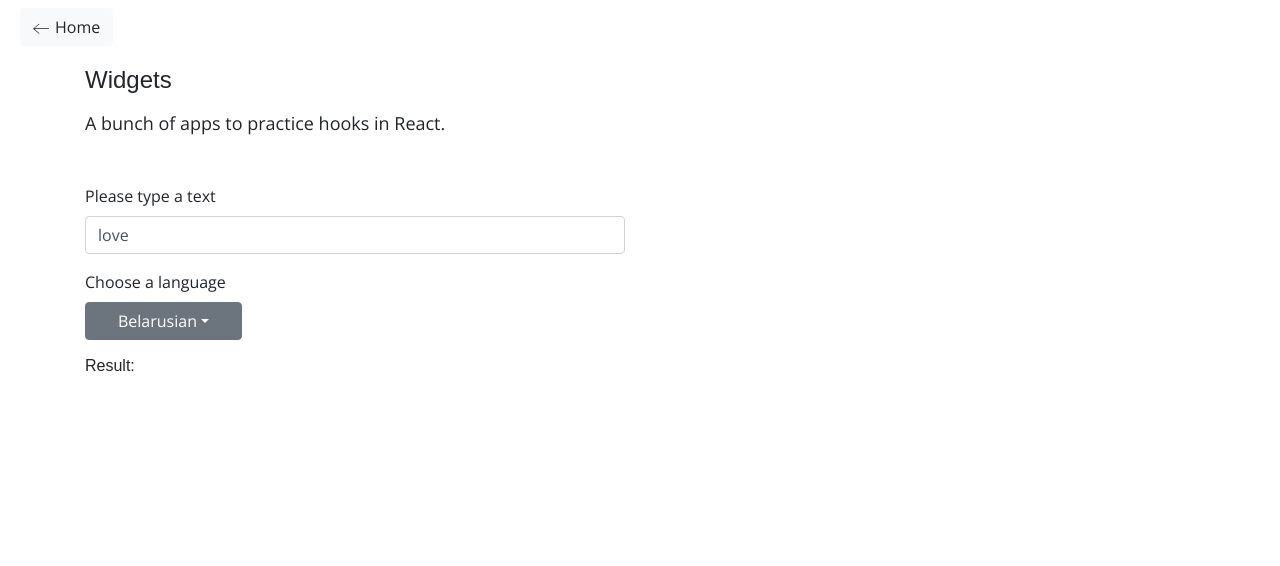
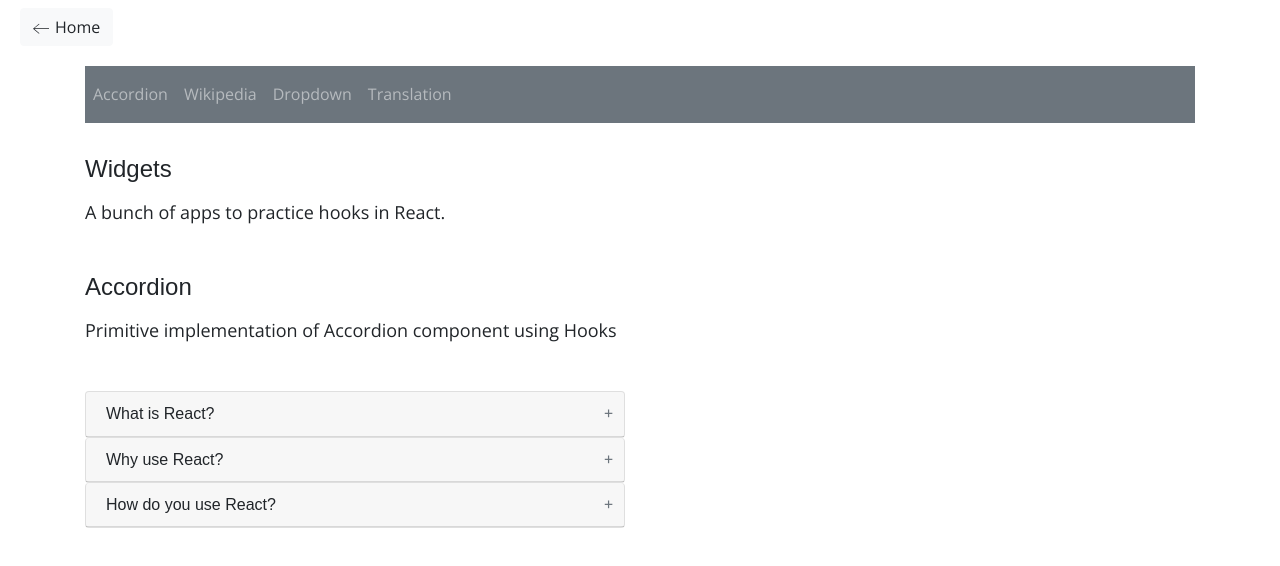
Before and after one commit to PavalEscoba/calligraphy-training, a React (Create React App) app: page /widgets in a window 1280 px wide. Shown: the top 566 px of the page. Built offline with nearby package versions, Linux system fonts and the light colour scheme; no server answers; a web font is replaced by a local one.

Commit message:
feat: implements navigation for Widgets without React-Router

```diff
--- a/src/components/App.jsx
+++ b/src/components/App.jsx
@@ -27,6 +27,9 @@ const App = () => {
                 <Route path="/pics" element={<Pics />} />
                 <Route path="/youtube-class" element={<YoutubeClass />} />
                 <Route path="/widgets" element={<Widgets />} />
+                <Route path="/widgets/wiki" element={<Widgets />} />
+                <Route path="/widgets/dropdown" element={<Widgets />} />
+                <Route path="/widgets/translate" element={<Widgets />} />
                 <Route path="/counter" element={<Counter />} />
                 <Route path="/songs" element={<Songs />} />
                 <Route path="/calligraphy" element={<Calligraphy />} />
--- a/src/pages/widgets/Widgets.jsx
+++ b/src/pages/widgets/Widgets.jsx
@@ -4,46 +4,57 @@ import Accordion from "./components/Accordion";
 import Wiki from "./components/Wiki";
 import Dropdown from "./components/Dropdown";
 import Translate from "./components/Translate";
+import Route from './components/Route';
+import Header from './components/Header';
 
-// const items = [
-//   {
-//     title: "What is React?",
-//     content: "React is a front end javascript framework",
-//   },
-//   {
-//     title: "Why use React?",
-//     content: "React is a favorite JS library among engineers",
-//   },
-//   {
-//     title: "How do you use React?",
-//     content: "You use React by creating components",
-//   },
-// ];
+const items = [
+  {
+    title: "What is React?",
+    content: "React is a front end javascript framework",
+  },
+  {
+    title: "Why use React?",
+    content: "React is a favorite JS library among engineers",
+  },
+  {
+    title: "How do you use React?",
+    content: "You use React by creating components",
+  },
+];
 
-// const options = [
-//   {
-//     label: "The Color Red The Color Red",
-//     value: "red",
-//   },
-//   {
-//     label: "The Color Green The Color Green",
-//     value: "green",
-//   },
-//   {
-//     label: "A Shade of Blue A Shade of Blue",
-//     value: "blue",
-//   },
-// ];
+const options = [
+  {
+    label: "The Color Red The Color Red",
+    value: "red",
+  },
+  {
+    label: "The Color Green The Color Green",
+    value: "green",
+  },
+  {
+    label: "A Shade of Blue A Shade of Blue",
+    value: "blue",
+  },
+];
+
+
 
 const Widgets = () => {
+  const [selected, setSelected] = useState(options[0]);
   return (
       <div className="widgets">
         <div className="row">
           <div className="col-12">
+          <Header />
+
             <h3 className="section-title">Widgets</h3>
             <p className="subtitle">
               A bunch of apps to practice hooks in React.
             </p>
+          </div>
+        </div>
+        <div className="row">
+          <div className="col-12">
           </div>
         </div>
         <div className="row">
@@ -54,7 +65,23 @@ const Widgets = () => {
             onSelectedChange={setSelected}
             options={options}
           /> */}
+          {/* <Translate /> */}
+          <Route path="/widgets">
+            <Accordion items={items}/>
+          </Route>
+          <Route path="/widgets/wiki">
+            <Wiki />
+          </Route>
+          <Route path="/widgets/dropdown">
+          <Dropdown
+            selected={selected}
+            onSelectedChange={setSelected}
+            options={options}
+          />
+          </Route>
+          <Route path="/widgets/translate">
             <Translate />
+          </Route>
         </div>
       </div>
   );
--- a/src/pages/widgets/components/Accordion.jsx
+++ b/src/pages/widgets/components/Accordion.jsx
@@ -11,7 +11,7 @@ const Accordion = ({ items }) => {
     const active = index === activeIndex ? "active" : "";
 
     return (
-      <div key={item.text} className={`card ${active}`}>
+      <div key={item.title} className={`card ${active}`}>
         <div
           className="card-header"
           onClick={() => {
--- a/src/pages/widgets/components/Dropdown.jsx
+++ b/src/pages/widgets/components/Dropdown.jsx
@@ -47,13 +47,13 @@ console.log(ref.current);
           <label>Select a color</label>
           <div className="dropdown" ref={ref}>
             <button
-              className="btn btn-secondary dropdown-toggle"
+              className="btn btn-primary"
               type="button"
               onClick={() => {
                 setOpen(!open);
               }}
             >
-              selected: {selected.label}
+              {selected.label}
             </button>
             <div className={`dropdown-menu ${open ? "show" : ""}`}>
               {renderedItems}
--- a/src/pages/widgets/components/DropdownInput.jsx
+++ b/src/pages/widgets/components/DropdownInput.jsx
@@ -43,7 +43,7 @@ const DropdownInput = ({ options, selected, onSelectedChange, label }) => {
         <label>{label}</label>
         <div className="dropdown" ref={ref}>
           <button
-            className="btn btn-secondary dropdown-toggle"
+            className="btn btn-info dropdown-toggle"
             type="button"
             onClick={() => {
               setOpen(!open);
--- /dev/null
+++ b/src/pages/widgets/components/Header.jsx
@@ -0,0 +1,27 @@
+import React from 'react';
+import Link from './Link'
+
+const Header = () => {
+  return (
+<nav className="navbar navbar-expand-lg navbar-dark bg-secondary">
+
+    <ul className="navbar-nav">
+      <li className="nav-item">
+        <Link className="nav-link" href="/widgets">Accordion</Link>
+      </li>
+      <li className="nav-item">
+        <Link className="nav-link" href="/widgets/wiki">Wikipedia</Link>
+      </li>
+      <li className="nav-item">
+        <Link className="nav-link" href="/widgets/dropdown">Dropdown</Link>
+      </li>
+      <li className="nav-item">
+        <Link className="nav-link" href="/widgets/translate">Translation</Link>
+      </li>
+
+    </ul>
+</nav>
+  )
+};
+
+export default Header;
--- /dev/null
+++ b/src/pages/widgets/components/Link.jsx
@@ -0,0 +1,19 @@
+import React from 'react';
+
+const Link = ({href, className, children}) => {
+
+  const onLinkClick = (e) => {
+
+    if(e.metaKey || e.ctrlKey) {
+      return;
+    };
+
+    e.preventDefault();
+    window.history.pushState({}, "", href);
+    const navEvent = new PopStateEvent('popstate');
+    window.dispatchEvent(navEvent);
+  }
+  return <a href={href} className={className} onClick={onLinkClick}>{children}</a>
+};
+
+export default Link;
--- /dev/null
+++ b/src/pages/widgets/components/Route.js
@@ -0,0 +1,20 @@
+import {useState, useEffect} from 'react';
+
+const Route = ({ path, children }) => {
+  const [currentPath, setCurrentPath] = useState(window.location.pathname);
+
+  useEffect(() => {
+
+    const onLocationChange = () => {
+      setCurrentPath(window.location.pathname);
+    };
+
+    window.addEventListener('popstate', onLocationChange)
+    return () => {
+      window.removeEventListener('popstate', onLocationChange);
+    }
+  }, [])
+  return currentPath === path ? children : null;
+};
+
+export default Route;
--- a/src/pages/widgets/components/Wiki.jsx
+++ b/src/pages/widgets/components/Wiki.jsx
@@ -2,7 +2,7 @@ import React, { useState, useEffect } from "react";
 import axios from "axios";
 
 const Wiki = () => {
-  const [term, setTerm] = useState("book");
+  const [term, setTerm] = useState("");
   const [debouncedTerm, setDebouncedTerm] = useState(term);
   const [results, setResults] = useState([]);
 
@@ -99,7 +99,7 @@ const Wiki = () => {
               </div>
             </div>
           </div>
-          <div className="col-xs-12">
+          <div className="col-12">
             <ul className="list-group mt-4">
               {debouncedTerm ? renderedResults : null}
             </ul>
--- a/src/styles/widgets.scss
+++ b/src/styles/widgets.scss
@@ -1,5 +1,11 @@
+.widgets {
+  // HEADER
+.navbar {
+  margin-bottom: 32px;
+  border-bottom: 1px solid var(--gray);
+  padding-left: 0;
+}
 // ACCORDION
-
 .card {
   + .card {
     border-top: none;
@@ -46,3 +52,5 @@
   padding-left: 2rem;
   padding-right: 2rem;
 }
+
+}
```
Lines whose indentation alone changed are shown as unchanged.
